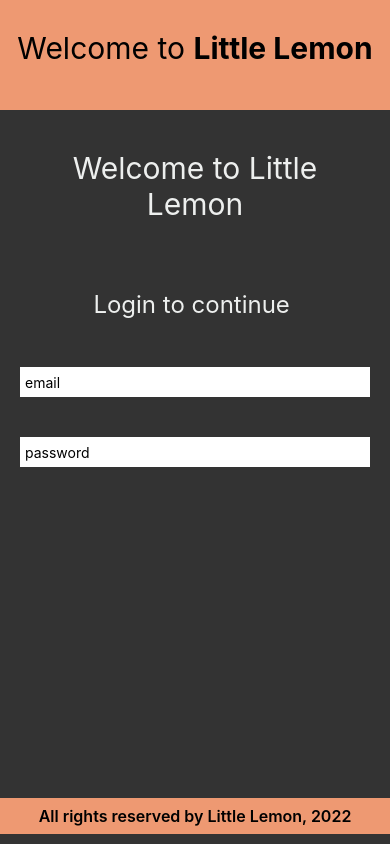
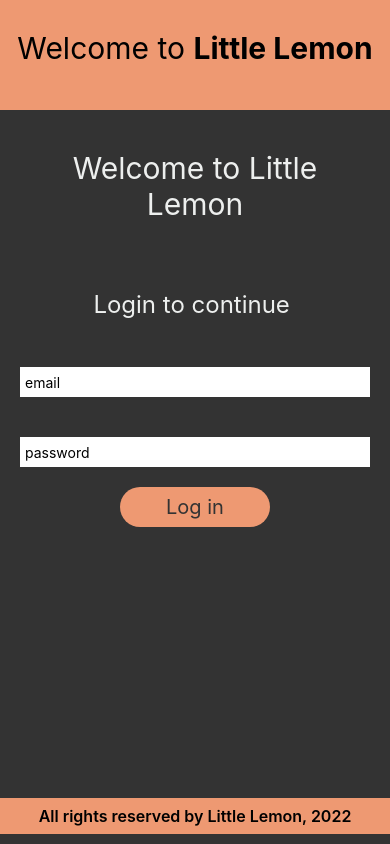
Before and after one commit to youngmikec/sample-mobile-app, a React Native app: screen / in a window 390 px wide. Built offline with nearby package versions, Linux system fonts and the light colour scheme.

Commit message:
week 3: Module 1 lesson

```diff
--- a/src/LoginScreen.js
+++ b/src/LoginScreen.js
@@ -1,10 +1,12 @@
 import { useState } from 'react';
-import { ScrollView, Text, StyleSheet, TextInput, KeyboardAvoidingView, Platform} from 'react-native';
+import { ScrollView, View, Text, StyleSheet, TextInput, KeyboardAvoidingView, Platform, Pressable } from 'react-native';
 import { Colors } from '../colors';
 
 export default function LoginScreen() {
     const [email, onChangeEmail] = useState('');
     const [password, onChangePassword] = useState('');
+    const [loggedIn, setLoggedIn] = useState(false);
+
   return (
     <KeyboardAvoidingView
         style={styles.container}
@@ -12,8 +14,11 @@ export default function LoginScreen() {
     >
         <ScrollView keyboardDismissMode='on-drag'>
             <Text style={styles.headerText}>Welcome to Little Lemon</Text>
+
+            {
+              !loggedIn && (
+              <View>
                 <Text style={styles.regularText}>Login to continue </Text>
-
                 <TextInput
                     style={styles.inputField}
                     value={email}
@@ -29,6 +34,25 @@ export default function LoginScreen() {
                     keyboardType='default'
                     secureTextEntry={true}
                 />
+
+                <View style={styles.buttonContainer}>
+                  <Pressable style={styles.button} onPress={() => setLoggedIn(!loggedIn)}>
+                    <Text style={styles.buttonText}>Log in</Text>
+                  </Pressable>
+                </View>
+
+              </View>
+              )
+            }
+
+            {
+              loggedIn && (
+                <View style={styles.buttonContainer}>
+                  <Text style={styles.regularText}>You are logged In</Text>
+                </View>
+              )
+            }
+
         </ScrollView>
     </KeyboardAvoidingView>
   );
@@ -58,5 +82,27 @@ const styles = StyleSheet.create({
     marginVertical: 20,
     marginHorizontal: 20,
     color: Colors.black
+  },
+  buttonContainer: {
+    flex: 1,
+    flexDirection: 'row',
+    justifyContent: 'center'
+  },
+  button: {
+    flexDirection: 'row',
+    justifyContent: 'center',
+    alignItems: 'center',
+    height: 40,
+    padding: 5,
+    width: 150,
+    borderRadius: 20,
+    marginHorizontal: 20,
+    margineVertical: 20,
+    backgroundColor: Colors.primary,
+  },
+  buttonText: {
+    fontSize: 20,
+    color: Colors.secondary,
   }
+
 });
```
Lines whose indentation alone changed are shown as unchanged.
